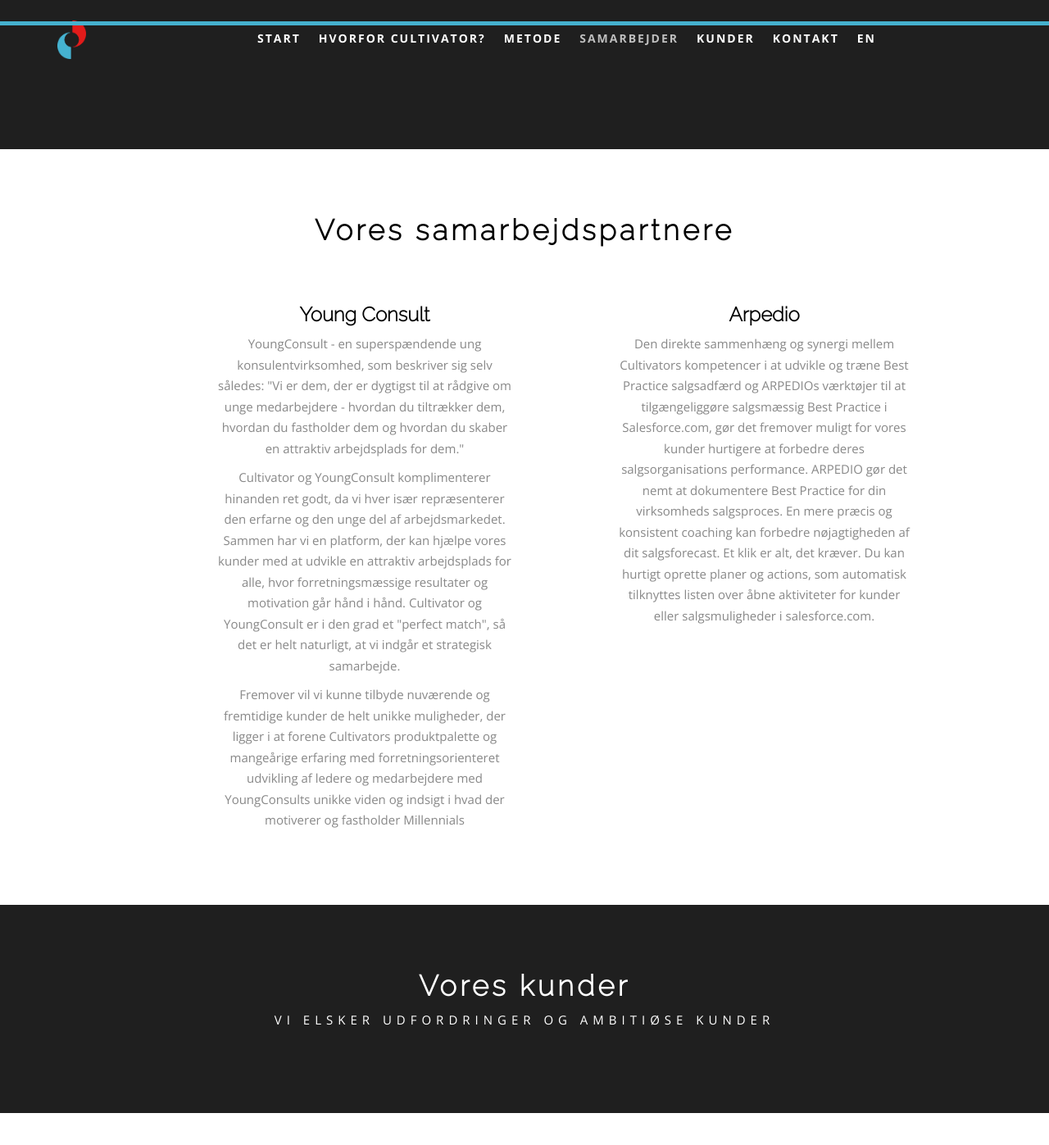
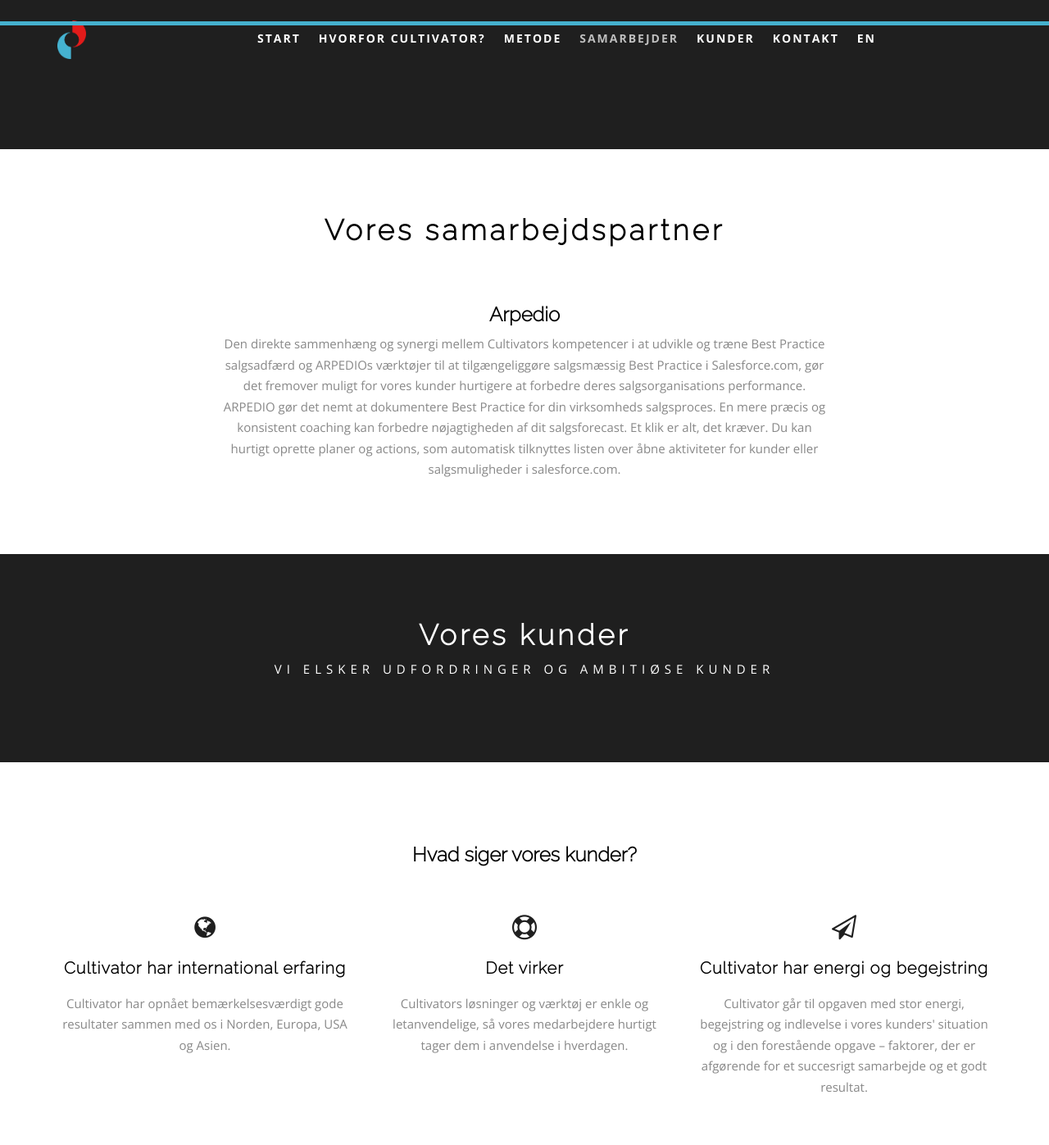
Before and after one commit to re-cph/cultivator-HTML, a Jekyll site: the page built from index.html, in a window 1280 px wide and 1400 px high, scrolled down 1974 px. Shown: the top 1397 px of the window at 82% size. Built offline with Jekyll 4.4.1, drawn with Linux system fonts in a browser that asks for light colours.

Commit message:
Content: Remove one partnership on request from customer

```diff
--- a/en/index.html
+++ b/en/index.html
@@ -92,6 +92,7 @@
         <div class="clearboth"></div>
 
       </div>
+      <!--
       <div class="col-md-4 col-md-offset-2">
         <h3>YoungConsult</h3>
         <p>
@@ -103,8 +104,8 @@
         <p>
           In future we offer existing and new customers the unique opportunities of combining life long experience in developing organisations with insights into what drives the young generation and motivates them to excell
         </p>
-      </div>
-      <div class="col-md-4 col-md-offset-1">
+      </div> -->
+      <div class="col-md-8 col-md-offset-2">
         <h3>Arpedio</h3>
         <p>
           There is a direct link between Cultivator’s core competence of training and developing Best Practise sales behaviour and ARPEDIO’s digital sales and relationship platform that helps apply Best Practise to sales process steps. The combination makes it possible to monitor and improve sales performance faster and more accurately than before. This enables organisations to drive forecast accuracy higher and provides a foundation for better coaching and future development of results. Long term ARPEDIO offers the opportunity to map critical success factors for each sales process stage and provides intelligent solutions to move opportunities forward faster and safer. In four easy steps you will get a clear overview of what the winning game plan looks like and how to move the deal to a close. We help you optimize the way you sell.
--- a/index.html
+++ b/index.html
@@ -88,11 +88,12 @@
   <div class="container">
     <div class="row">
       <div class="col-md-8 col-md-offset-2">
-        <h2 class="head-title" style="word-break: normal;">Vores samarbejds<span class="mobile-breaker">-</span>partnere</h2>
+        <h2 class="head-title" style="word-break: normal;">Vores samarbejds<span class="mobile-breaker">-</span>partner</h2>
         <div class="spacing40"></div>
         <div class="clearboth"></div>
 
       </div>
+      <!--
       <div class="col-md-4 col-md-offset-2">
         <h3>Young Consult</h3>
         <p>
@@ -104,8 +105,8 @@
         <p>
           Fremover vil vi kunne tilbyde nuværende og fremtidige kunder de helt unikke muligheder, der ligger i at forene Cultivators produktpalette og mangeårige erfaring med forretningsorienteret udvikling af ledere og medarbejdere med YoungConsults unikke viden og indsigt i hvad der motiverer og fastholder Millennials
         </p>
-      </div>
-      <div class="col-md-4 col-md-offset-1">
+      </div> -->
+      <div class="col-md-8 col-md-offset-2">
         <h3>Arpedio</h3>
         <p>
           Den direkte sammenhæng og synergi mellem Cultivators kompetencer i at udvikle og træne Best Practice salgsadfærd og ARPEDIOs værktøjer til at tilgængeliggøre salgsmæssig Best Practice i Salesforce.com, gør det fremover muligt for vores kunder hurtigere at forbedre deres salgsorganisations performance. ARPEDIO gør det nemt at dokumentere Best Practice for din virksomheds salgsproces. En mere præcis og konsistent coaching kan forbedre nøjagtigheden af dit salgsforecast. Et klik er alt, det kræver. Du kan hurtigt oprette planer og actions, som automatisk tilknyttes listen over åbne aktiviteter for kunder eller salgsmuligheder i salesforce.com.
```
